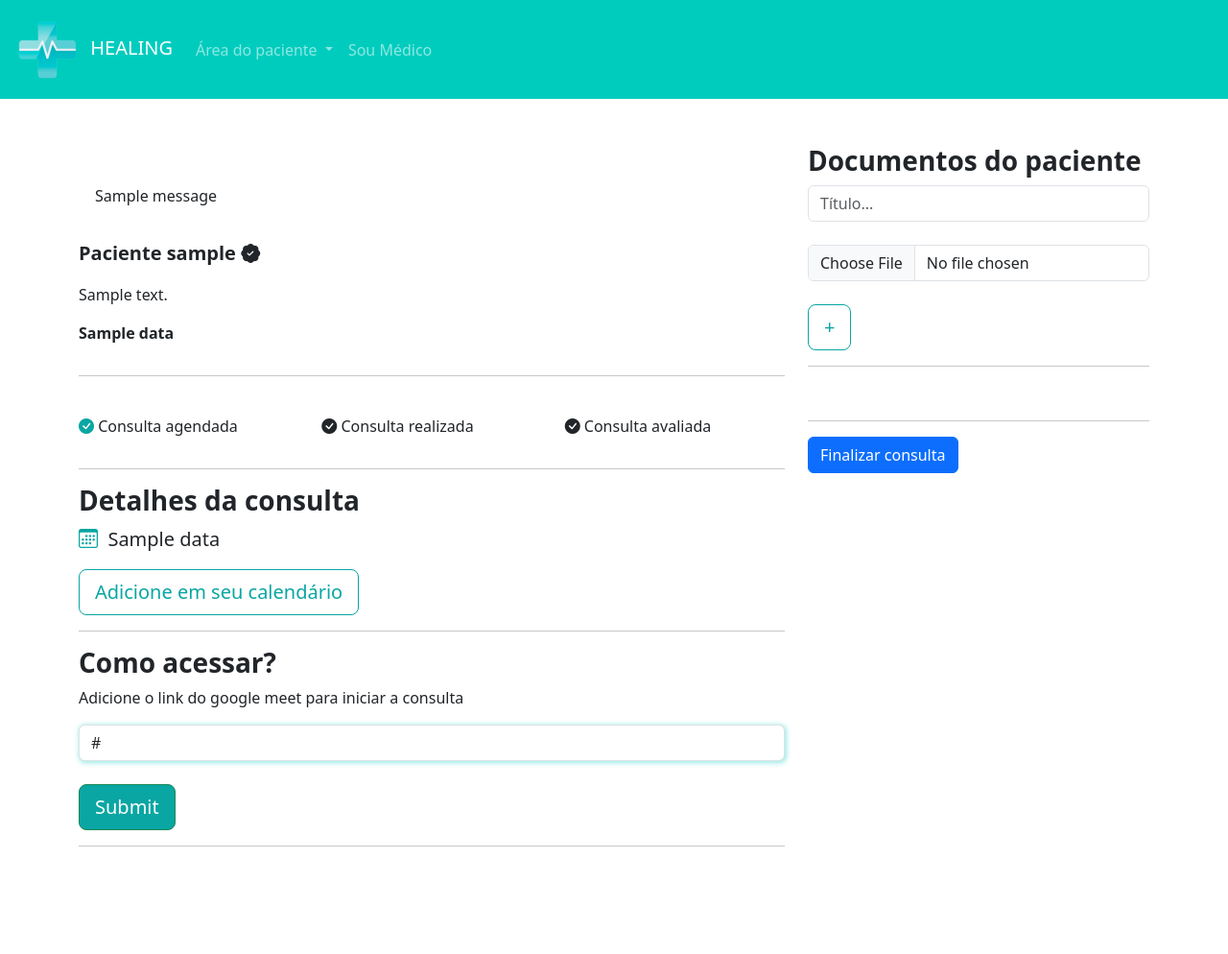
After one commit to jvbicalho01/PSW_10_healing, a Django app: template medico/templates/consulta_area_medico.html in a window 1280 px wide. The commit adds this page. Shown: the whole page at 96% size. Run offline with Django 5.2, Linux system fonts and the light colour scheme; the template is opened without the code that fills it: most values are stand-ins (such as "Sample title", 1, 10 or a date in 2020); one stand-in notice (Sample message) is shown.

Commit message:
add detalhes da consulta para o médico

```diff
--- /dev/null
+++ b/medico/templates/consulta_area_medico.html
@@ -0,0 +1,120 @@
+{% extends "base.html" %}
+{% load static %}
+
+{% block 'head' %}
+
+    <link rel="stylesheet" href="{% static 'medicos/css/abrir_horario.css' %}">
+    <link rel="stylesheet" href="{% static 'usuarios/css/usuarios.css' %}">
+    <link rel="stylesheet" href="{% static 'medicos/css/cadastro_medico.css' %}">
+    <link rel="stylesheet" href="{% static 'pacientes/css/home.css' %}">
+    <link rel="stylesheet" href="{% static 'pacientes/css/agendar_horario.css' %}">
+    <link rel="stylesheet" href="https://cdn.jsdelivr.net/npm/bootstrap-icons@1.11.3/font/bootstrap-icons.min.css">
+
+{% endblock 'head' %}
+
+{% block 'title' %}
+    Consulta
+{% endblock 'title' %}
+
+{% block 'body' %}
+    {% include "partials/navbar.html" %}
+
+    <br>
+    <br>
+
+    <div class="container">
+
+        <div class="row">
+
+            <div class="col-md-8">
+
+                {% if consulta.status == 'C' %}
+                    <div class="alert alert-danger" role="alert">
+                        Consulta cancelada
+                    </div>
+                {% elif consulta.status == 'F' %}
+                    <div class="alert alert-danger" role="alert">
+                        Consulta finalizada
+                    </div>
+                {% elif consulta.status == 'I' %}
+                    <div class="alert alert-danger" role="alert">
+                        Consulta inicializada, acesse o link imediatamente!
+                    </div>
+                {% endif %}
+
+                {% if messages %}
+                    <br>
+                    {% for message in messages %}
+                        <section class="alert {{message.tags}}">
+                            {{message}}
+                        </section>
+                    {% endfor %}
+                {% endif %}
+
+                <div class="row">
+                    <div class="col-md">
+                        <p style="font-size: 20px; font-weight: bold;">Paciente {{consulta.paciente.username}} <i class="bi bi-patch-check-fill"></i></p>
+                        <p>{{dado_medico.descricao}}</p>
+                        <p style="font-weight: bold;">{{consulta.data_aberta.data}}</p>
+                    </div>
+                </div>
+                <hr>
+                <br>
+
+                <div class="row">
+                    <div class="col-md">
+                        <p><i class="color-dark bi bi-check-circle-fill"></i> Consulta agendada</p>
+                    </div>
+                    <div class="col-md">
+                        <p><i class="{% if consulta.status == 'F' %}color-dark{% endif %} bi bi-check-circle-fill"></i> Consulta realizada</p>
+                    </div>
+                    <div class="col-md">
+                        <p><i class="bi bi-check-circle-fill"></i> Consulta avaliada</p>
+                    </div>
+                </div>
+
+                <hr>
+                <h3 style="font-weight: bold;">Detalhes da consulta</h3>
+                <p style="font-size: 20px;"><i class="bi bi-calendar3 color-dark"></i>&nbsp; {{consulta.data_aberta.data}}</p>
+                <a style="cursor: auto;" class="btn btn-dark-color-outline btn-lg">Adicione em seu calendário</a>
+                <hr>
+                <h3 style="font-weight: bold;">Como acessar?</h3>
+                <p>Adicione o link do google meet para iniciar a consulta</p>
+
+                <form action="" method="POST">
+                    {% csrf_token %}
+                    <input type="text" name="link" class="form-control shadow-main-color" placeholder="Link..." id="" value="{% if consulta.link %}{{consulta.link}}{% endif %}">
+                    <br>
+                    <input type="submit" class="btn btn-success btn-dark-color btn-lg">
+                </form>
+
+                <hr>
+                <br>
+                <br>
+                <br>
+                <br>
+
+            </div>
+
+            <div class="col-md">
+                <h3 style="font-weight: bold;">Documentos do paciente</h3>
+
+                <form action="" method="POST" enctype="multipart/form-data">
+                    <input type="text" name="titulo" class="form-control" placeholder="Título...">
+                    <br>
+                    <input type="file" name="documento" class="form-control">
+                    <br>
+                    <input type="submit" class="btn btn-dark-color-outline btn-lg" value="+">
+                </form>
+                <hr>
+                <br>
+
+                <hr>
+                <a href="" class="btn btn-primary">Finalizar consulta</a>
+            </div>
+
+        </div>
+
+    </div>
+
+{% endblock 'body' %}
--- a/medico/templates/consultas_medico.html
+++ b/medico/templates/consultas_medico.html
@@ -12,7 +12,7 @@
 {% endblock 'head' %}
 
 {% block 'title' %}
-    Consultas
+    Minhas Consultas
 {% endblock 'title' %}
 
 {% block 'body' %}
@@ -61,7 +61,7 @@
                 <tbody>
                     {% for consulta in consultas_hoje %}
                         <tr>
-                            <td><a href="#"></a>{{consulta.paciente}}</td>
+                            <td><a href="{% url 'consulta-area-medico' consulta.id %}">{{consulta.paciente}}</a></td>
                             <td>{{consulta.get_status_display}}</td>
                             <td>{{consulta.data_aberta.data}}</td>
                         </tr>
@@ -86,7 +86,7 @@
                 <tbody>
                     {% for consulta in consultas_restantes %}
                         <tr>
-                            <td><a href="#"></a>{{consulta.paciente}}</td>
+                            <td><a href="{% url 'consulta-area-medico' consulta.id %}">{{consulta.paciente}}</a></td>
                             <td>{{consulta.get_status_display}}</td>
                             <td>{{consulta.data_aberta.data}}</td>
                         </tr>
--- a/medico/urls.py
+++ b/medico/urls.py
@@ -6,4 +6,5 @@ urlpatterns = [
     path('cadastro-medico/', views.cadastro_medico, name='cadastro-medico'),
     path('abrir-horario/', views.abrir_horario, name='abrir-horario'),
     path('consultas-medico/', views.consultas_medico, name='consultas-medico'),
+    path('consulta-area-medico/<int:id_consulta>/', views.consulta_area_medico, name='consulta-area-medico')
 ]
```
Also changed, not shown: medico/views.py (+28 -0 lines), db.sqlite3.
